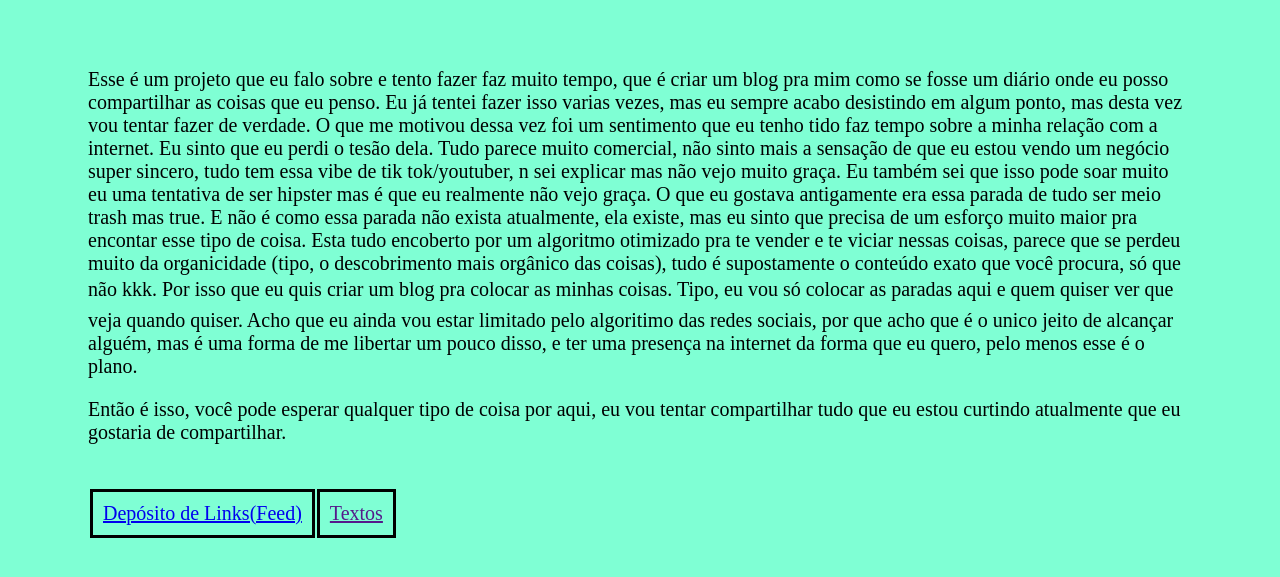
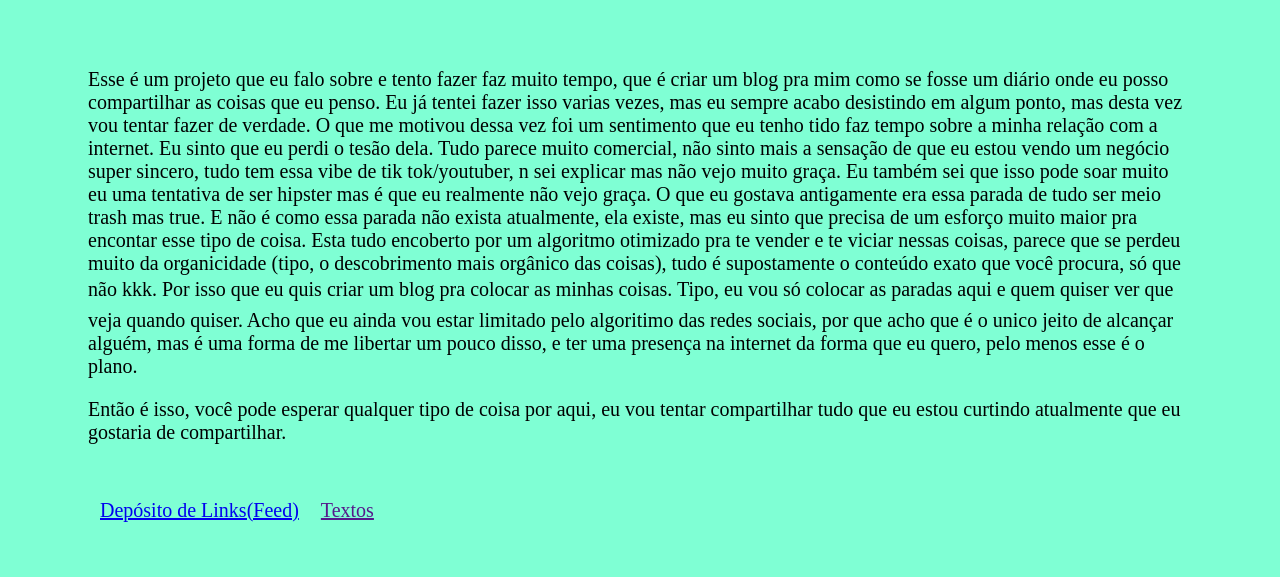
Before and after one commit to caioob/site-pra-valer, a plain HTML site: page index.html in a window 1280 px wide. Shown: the part 113-690 px from the top of the page. Drawn offline with Linux system fonts and the light colour scheme.

Commit message:
Update style.css

```diff
--- a/style.css
+++ b/style.css
@@ -12,7 +12,7 @@ body{
 }
 
 th, td {
-    border: solid black;
+    border: solid #0;
     padding: 10px;
     text-align: left;
     border-collapse: collapse;
```
